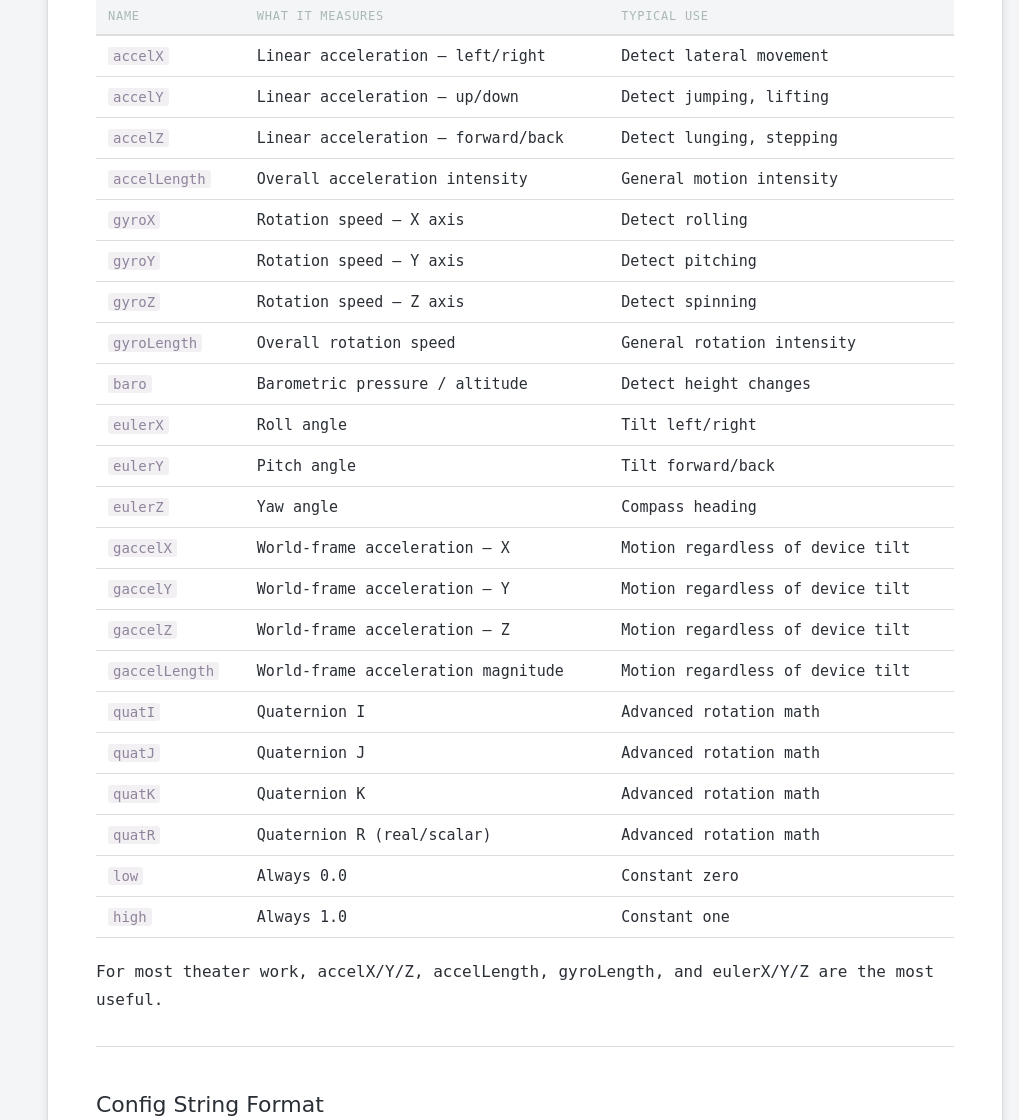
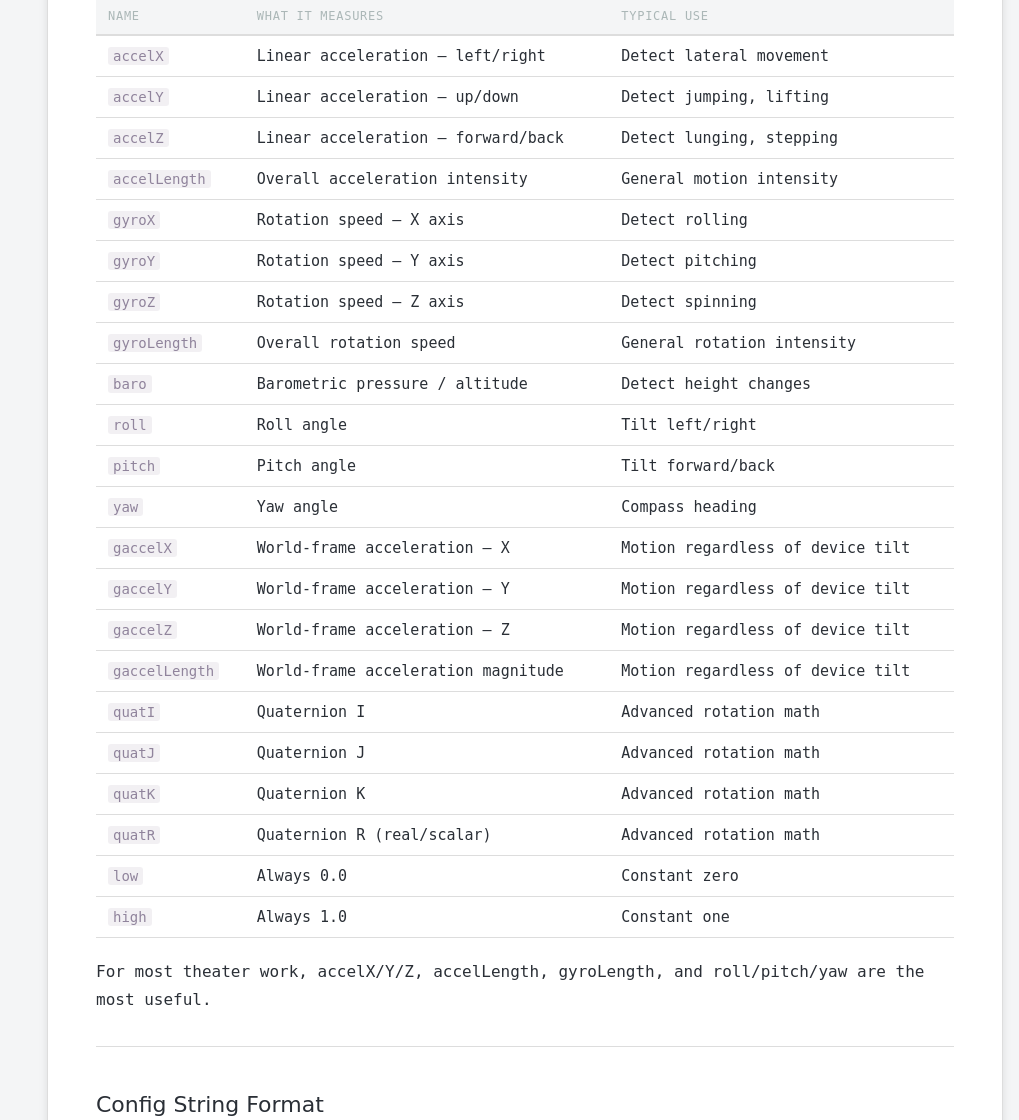
Before and after one commit to halfsohappy/gooey_redesign, a Flask app: page /docs/osc-guide in a window 1280 px wide. Shown: the part 2681-3801 px from the top of the page, without its empty margins (261-1280 px from the left). Run offline with Flask 3, Linux system fonts and the light colour scheme; some web fonts are replaced.

Commit message:
rename euler axes to roll/pitch/yaw across firmware, GUI, remote, docs, and tests
eulerX→roll, eulerY→pitch, eulerZ→yaw. Backward-compatible aliases
(eulerx/eulery/eulerz) preserved in data_stream_index_from_name().

Co-Authored-By: Claude Opus 4.6 <noreply@anthropic.com>

````diff
--- a/docs/osc_guide.md
+++ b/docs/osc_guide.md
@@ -98,9 +98,9 @@ The device reads these sensor values and normalizes them all to a range of **0 t
 | `gyroZ` | Rotation speed — Z axis | Detect spinning |
 | `gyroLength` | Overall rotation speed | General rotation intensity |
 | `baro` | Barometric pressure / altitude | Detect height changes |
-| `eulerX` | Roll angle | Tilt left/right |
-| `eulerY` | Pitch angle | Tilt forward/back |
-| `eulerZ` | Yaw angle | Compass heading |
+| `roll` | Roll angle | Tilt left/right |
+| `pitch` | Pitch angle | Tilt forward/back |
+| `yaw` | Yaw angle | Compass heading |
 | `gaccelX` | World-frame acceleration — X | Motion regardless of device tilt |
 | `gaccelY` | World-frame acceleration — Y | Motion regardless of device tilt |
 | `gaccelZ` | World-frame acceleration — Z | Motion regardless of device tilt |
@@ -112,7 +112,7 @@ The device reads these sensor values and normalizes them all to a range of **0 t
 | `low` | Always 0.0 | Constant zero |
 | `high` | Always 1.0 | Constant one |
 
-For most theater work, **accelX/Y/Z**, **accelLength**, **gyroLength**, and **eulerX/Y/Z** are the most useful.
+For most theater work, **accelX/Y/Z**, **accelLength**, **gyroLength**, and **roll/pitch/yaw** are the most useful.
 
 ---
 
@@ -822,7 +822,7 @@ QLab is at `192.168.1.20:53000`.
 ```
 # Three messages for different audio parameters
 /annieData/bart/msg/volume     "value:accelLength, ip:192.168.1.20, port:53000, adr:/cue/1/level, low:-60, high:0"
-/annieData/bart/msg/pan        "value:eulerZ, ip:192.168.1.20, port:53000, adr:/cue/1/pan, low:-1, high:1"
+/annieData/bart/msg/pan        "value:yaw, ip:192.168.1.20, port:53000, adr:/cue/1/pan, low:-1, high:1"
 /annieData/bart/msg/reverb     "value:gyroLength, ip:192.168.1.20, port:53000, adr:/cue/1/reverb, low:0, high:100"
 
 # Group them in a scene
--- a/gooey/app/main.py
+++ b/gooey/app/main.py
@@ -613,7 +613,7 @@ THEATER_GWD_PRESETS = {
         "accelX", "accelY", "accelZ", "accelLength",
         "gyroX", "gyroY", "gyroZ", "gyroLength",
         "baro",
-        "eulerX", "eulerY", "eulerZ",
+        "roll", "pitch", "yaw",
     ],
     "commands": {
         "blackout": {
@@ -937,9 +937,9 @@ THEATER_GWD_PRESETS = {
         "gyroZ": "Gyroscope Z-axis — rotational velocity around Z.",
         "gyroLength": "Total rotational velocity magnitude.",
         "baro": "Barometric pressure sensor — altitude / air pressure.",
-        "eulerX": "Euler angle X (roll) — orientation around X-axis.",
-        "eulerY": "Euler angle Y (pitch) — orientation around Y-axis.",
-        "eulerZ": "Euler angle Z (yaw) — orientation around Z-axis.",
+        "roll": "Roll — tilt left/right around the X-axis.",
+        "pitch": "Pitch — tilt forward/back around the Y-axis.",
+        "yaw": "Yaw — compass heading around the Z-axis.",
         "fallback": "Address mode: use msg address, scene address as fallback.",
         "prepend": "Address mode: scene.adr + msg.adr.",
         "append": "Address mode: msg.adr + scene.adr.",
--- a/gooey/app/script_runner.py
+++ b/gooey/app/script_runner.py
@@ -566,7 +566,7 @@ class ScriptRunner:
                 def got_tilt(address, args):
                     print("tilt:", args[0] if args else "?")
 
-                on_osc("/annieData/*/stream/eulerX", got_tilt)
+                on_osc("/annieData/*/stream/roll", got_tilt)
             """
             regex = _osc_pattern_to_regex(str(pattern))
             with runner._osc_lock:
````
Also changed, not shown: docs/engineering.md (+3 -3 lines), gooey/app/templates/index.html (+6 -6 lines), gooey/app/static/js/app.js, 5 other files.
